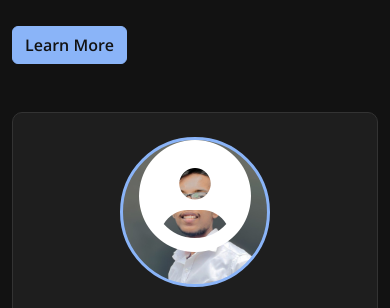
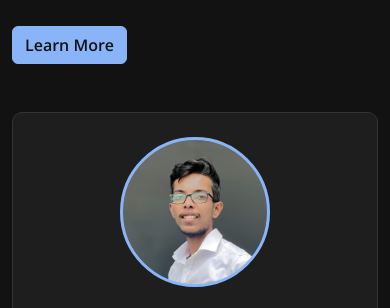
Before and after one commit to janiyax35/Probability-Calculator, a plain HTML site: page index.html in a window 390 px wide. Shown: the part 5440-5748 px from the top of the page. Drawn offline with nearby package versions, Linux system fonts and the light colour scheme.

```diff
--- a/index.html
+++ b/index.html
@@ -304,9 +304,7 @@
                 </div>
                 <div class="col-lg-6" data-aos="fade-left">
                     <div class="creator-card">
-                        <div class="creator-image">
-                            <i class="fas fa-user-circle fa-7x"></i>
-                        </div>
+                        <div class="creator-image"></div>
                         <h3>Janith Deshan</h3>
                         <p class="text-muted">Creator & Developer</p>
                         <div class="social-links">
```
